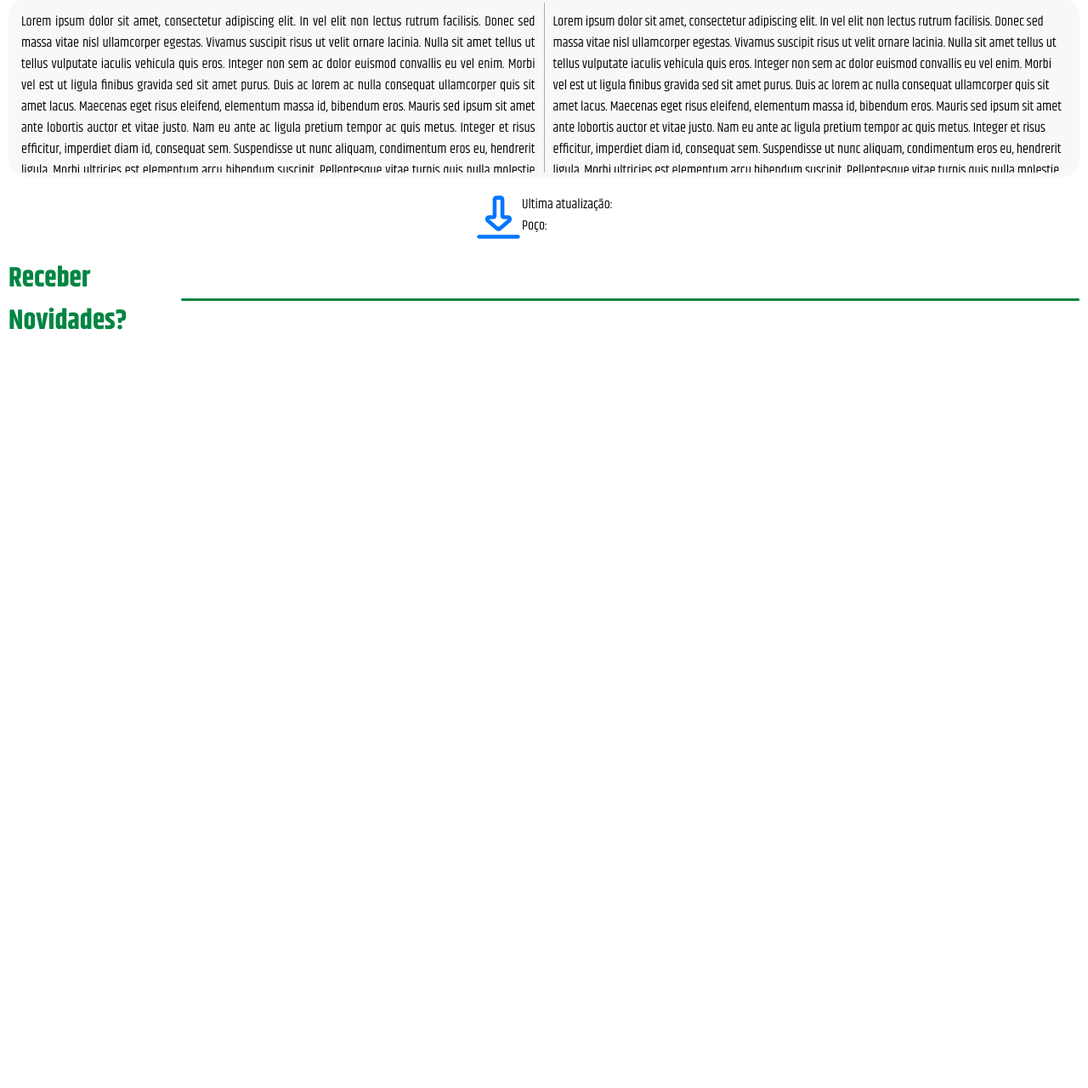
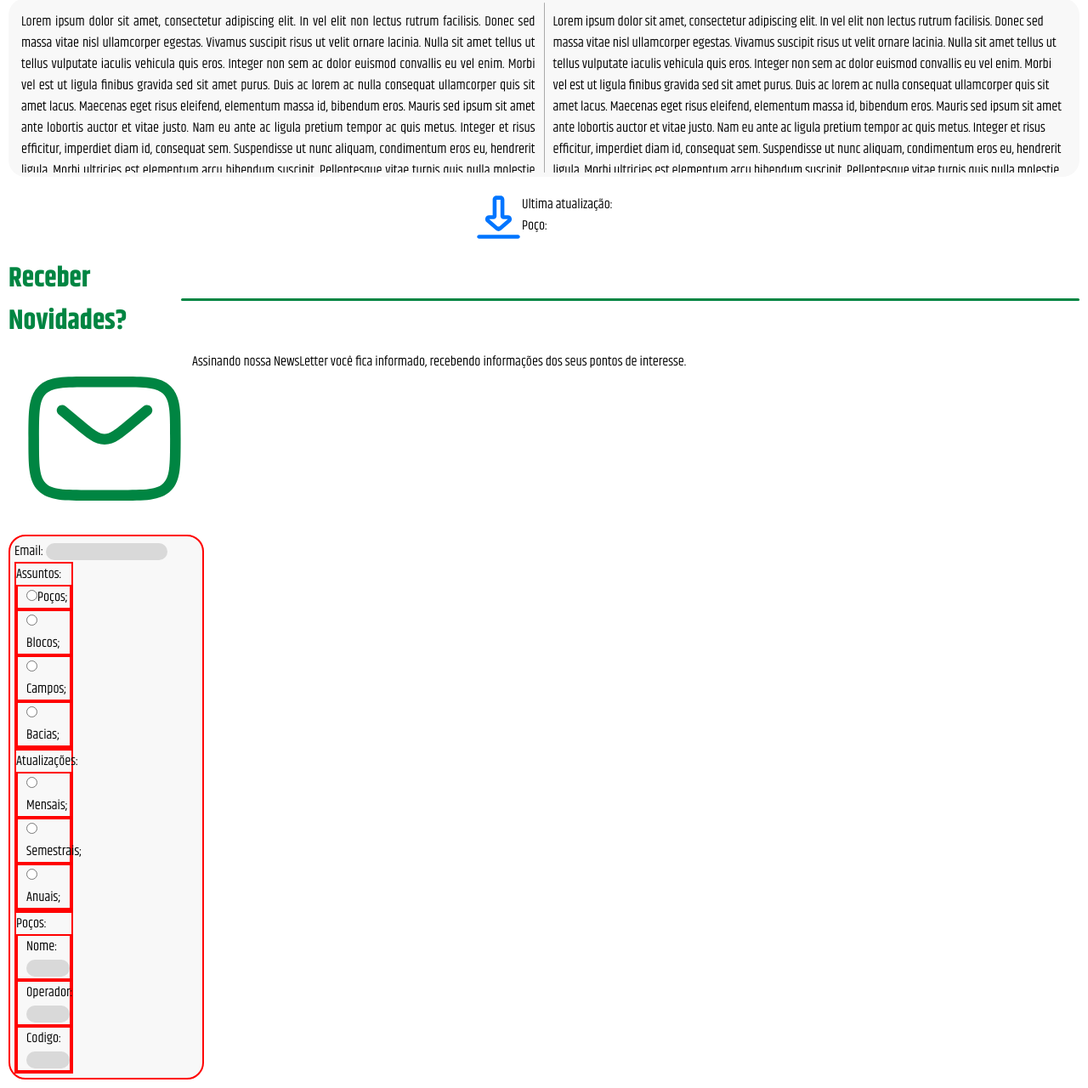
Before and after one commit to ProfessorMarcelo2024/SITE_TESTE5, a plain HTML site: page Main/index.html in a window 1280 px wide. Shown: the part 2070-3350 px from the top of the page at 85% size. Before the commit the page ends 2483 px from the top, so only its background shows below. Drawn offline with Linux system fonts and the light colour scheme.

Commit message:
Add aba novidades - campos de seleção

```diff
--- a/Main/estilo.css
+++ b/Main/estilo.css
@@ -158,4 +158,59 @@ h3{
 }
 
 /*---------------------------------------------*/
-/*Novidades*/
+/*Novidades-NewsLetter Intro*/
+
+.intro{
+    display: flex;
+    text-align: justify;
+    padding: 10px;
+}
+
+.intro img{
+    width: 200px;
+    padding: 3px;
+}
+
+/*---------------------------------------------*/
+/*Novidades-NewsLetter Formulario*/
+
+.formulario{
+    width: 100;
+    background-color: #F8F8F8;
+    border-radius: 20px;
+    padding: 5px;
+    border: 2px solid red;
+    display: inline-block;
+}
+
+.areaDois{
+
+}
+
+.formulario .selectPoco input, .email input{
+    background-color: #D9D9D9;
+    border: none;
+    border-radius: 10px;
+}
+.selectPoco input{
+    width: 100%;
+}
+.conjunto{
+    border: 2px solid red;
+    width: 100;
+    padding-left: 10px;
+}
+.assuntos{
+    border: 2px solid red;
+    width: 30%;
+}
+
+.selectPoco{
+    border: 2px solid red;
+    width: 30%;
+}
+
+.atualizacoes{
+    border: 2px solid red;
+    width: 30%;
+}
--- a/Main/index.html
+++ b/Main/index.html
@@ -146,6 +146,52 @@
                 <h3>Receber Novidades?</h3>
                 <hr>
             </div>
+            <div class="newsletter">
+                <div class="intro">
+                    <img src="imgs/newsletter_letter.svg" alt="">
+                    <p>Assinando nossa NewsLetter você fica informado, recebendo informações dos seus pontos de
+                        interesse.</p>
+                </div>
+                <div class="formulario">
+                    <div class="email">
+                        <label for="emailInput">Email:</label>
+                        <input type="text" id="emailInput">
+                    </div>
+                    <div class=" ">
+                        <div class="assuntos">
+                            <label for="tiposAssunto">Assuntos:</label>
+                            <div id="tiposAssunto">
+                                <div class="conjunto"><input type="radio" name="assunto" id="assuntoPoco"><label
+                                        for="">Poços;</label></div>
+                                <div class="conjunto"><input type="radio" name="assunto" id="assuntoBloco"><label
+                                        for="">Blocos;</label></div>
+                                <div class="conjunto"><input type="radio" name="assunto" id="assuntoCampo"><label
+                                        for="">Campos;</label></div>
+                                <div class="conjunto"><input type="radio" name="assunto" id="assuntoBacia"><label
+                                        for="">Bacias;</label></div>
+                            </div>
+                        </div>
+                        <div class="atualizacoes">
+                            <label for="frequenciaAtualizacao">Atualizações:</label>
+                            <div id="frequenciaAtualizacao">
+                                <div class="conjunto"><input type="radio" name="atualizacao" id="atualizacaoMes"><label for="">Mensais;</label></div>
+                                <div class="conjunto"><input type="radio" name="atualizacao" id="atualizacaoSemes"><label for="">Semestrais;</label></div>
+                                <div class="conjunto"><input type="radio" name="atualizacao" id="atualizacaoAnual"><label for="">Anuais;</label></div>
+                            </div>
+                        </div>
+                        <div class="selectPoco">
+                            <label for="dadosPoco">Poços:</label>
+                            <div id="dadosPoco">
+                                <div class="conjunto"> <label for="nomePoco">Nome:</label><input type="text"></div>
+                                <div class="conjunto"> <label for="operdaorPoco">Operador:</label><input type="text">
+                                </div>
+                                <div class="conjunto"> <label for="codigoPoco">Codigo:</label><input type="text"> </div>
+                            </div>
+                        </div>
+
+                    </div>
+                </div>
+            </div>
         </div>
     </div>
     <footer>
```
Also changed, not shown: Main/imgs/botIcon.svg (added), Main/imgs/newsletter_letter.svg (added).
